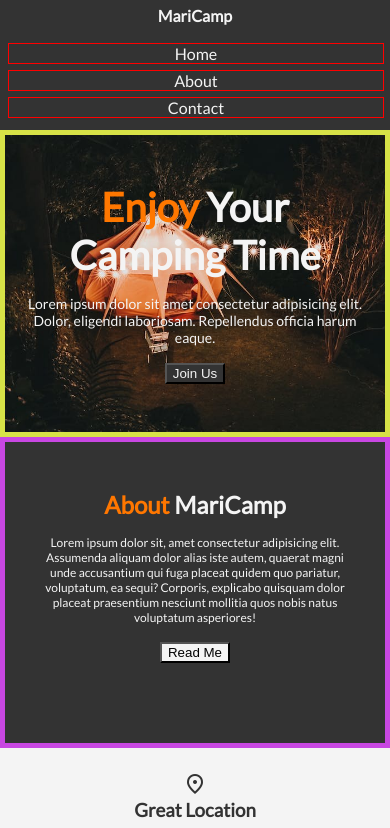
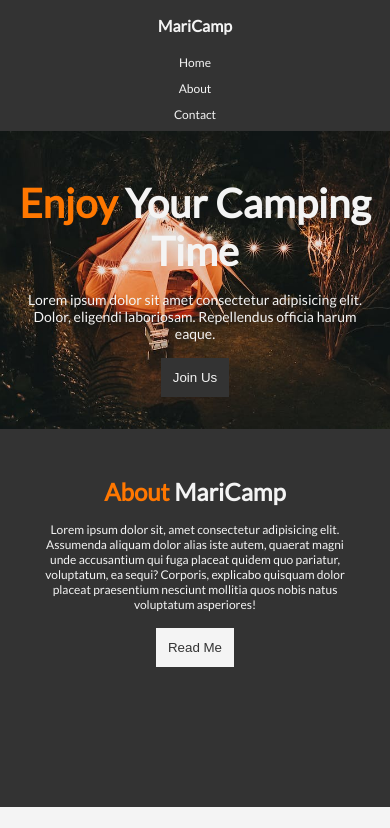
Before and after one commit to mari0514/MariCamp, a plain HTML site: page index.html in a window 390 px wide. Shown: the top 828 px of the page. Drawn offline with nearby package versions, Linux system fonts and the light colour scheme.

Commit message:
third commit

```diff
--- a/css/main.css
+++ b/css/main.css
@@ -8,7 +8,7 @@ body {
     margin: 0;
 }
 
-/* Variables */
+/* Colors */
 :root {
     --white: #f4f4f4;
     --dark: #333333;
@@ -22,7 +22,6 @@ body {
     background-repeat: no-repeat;
     background-position: center;
     background-size: cover;
-    /* background: url("../assets/img/camp.jpeg") no-repeat center center; */
 }
 
 .dark-background {
@@ -55,6 +54,7 @@ header {
     padding: 0 16px
 }
 
+/* Body */
 h6 {
     font-size: 1.5em;
 }
@@ -89,9 +89,24 @@ p {
     font-size: 12px;
 }
 
+button {
+    padding: 12px;
+    border: none;
+}
+
+.join-us {
+    background-color: var(--dark);
+    color: var(--white);
+}
+
+.read-me {
+    background-color: var(--white);
+    color: var(--dark);
+}
+
 #first-article {
-    border: 5px solid rgb(215, 226, 71);
-    padding: 48px 18px;
+    /* border: 5px solid rgb(215, 226, 71); */
+    padding: 48px 18px 32px;
     color: var(--white);
     height: auto;
     text-align: center;
@@ -110,8 +125,8 @@ p {
 }
 
 #second-article {
-    border: 5px solid rgb(200, 71, 226);
-    padding: 48px 32px 80px;
+    /* border: 5px solid rgb(200, 71, 226); */
+    padding: 48px 32px 140px;
     text-align: center;
 }
 
@@ -136,20 +151,31 @@ p {
 .flex {
     display: flex;
     text-align: center;
+    justify-content: space-around;
 }
 
 .flex > article {
     padding: 24px;
 }
 
+.flex > p {
+    font-size: 8px;
+}
 
 
 footer {
+    margin: 0 auto;
     height: 64px;
-    text-align: center;
+    display: flex;
+    justify-content: center;
+    align-items: center;
 }
 
-/* media queries */
+footer > p {
+    margin-bottom: 0;
+}
+
+/* Media Queries */
 @media screen and (max-width: 420px) {
     header {
         height: auto;
@@ -161,8 +187,14 @@ footer {
         width: 100%;
     }
 
+    a {
+        /* border: 1px solid red; */
+        font-size: 12px;
+    }
+
     li {
-        border: 1px solid red;
+        height: 12px;
+        padding: 4px 0;
     }
 
     ul, li, h6, nav {
@@ -172,8 +204,17 @@ footer {
         text-align: center;
     }
 
+    nav {
+        margin-top: 0;
+    }
+
     h6 {
+        margin-top: 16px;
         font-size: 1em;
+    }
+
+    h3 {
+        font-size: 12px;
     }
 
     .flex {
--- a/index.html
+++ b/index.html
@@ -32,12 +32,12 @@
         <article class="image-background" id="first-article">
             <h1 class="bold"><span class="orange-text">Enjoy</span> Your Camping Time</h1>
             <p>Lorem ipsum dolor sit amet consectetur adipisicing elit.<br>Dolor, eligendi laboriosam. Repellendus officia harum eaque.</p>
-            <button class="dark-button">Join Us</button>
+            <button class="join-us">Join Us</button>
         </article>
         <article class="dark-background" id="second-article">
             <h2 class="bold"><span class="orange-text">About</span> MariCamp</h2>
             <p>Lorem ipsum dolor sit, amet consectetur adipisicing elit. Assumenda aliquam dolor alias iste autem, quaerat magni unde accusantium qui fuga placeat quidem quo pariatur, voluptatum, ea sequi? Corporis, explicabo quisquam dolor placeat praesentium nesciunt mollitia quos nobis natus voluptatum asperiores!</p>
-            <button class="white-button">Read Me</button>
+            <button class="read-me">Read Me</button>
         </article>
 
         <div class="flex">
@@ -65,7 +65,7 @@
         </div>
     </main>
     <footer class="dark-background">
-        <small>MariCamp &copy; 2022, All Rights Reserved</small>
+        <p>MariCamp &copy; 2022, All Rights Reserved</p>
     </footer>
 </body>
 </html>
```
